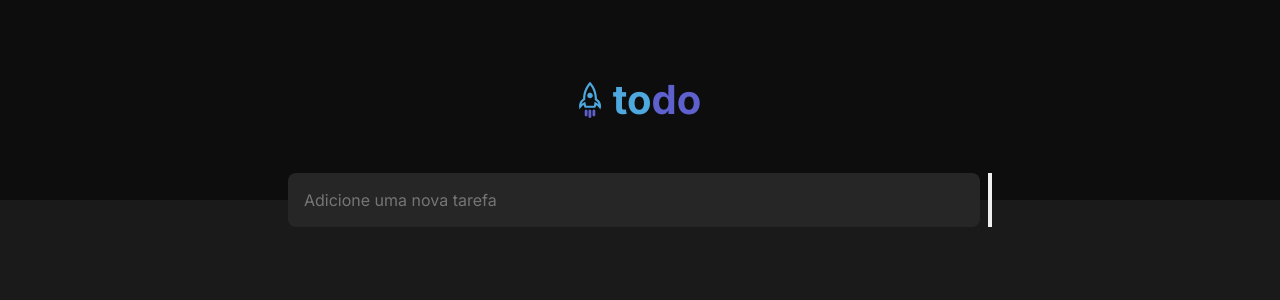
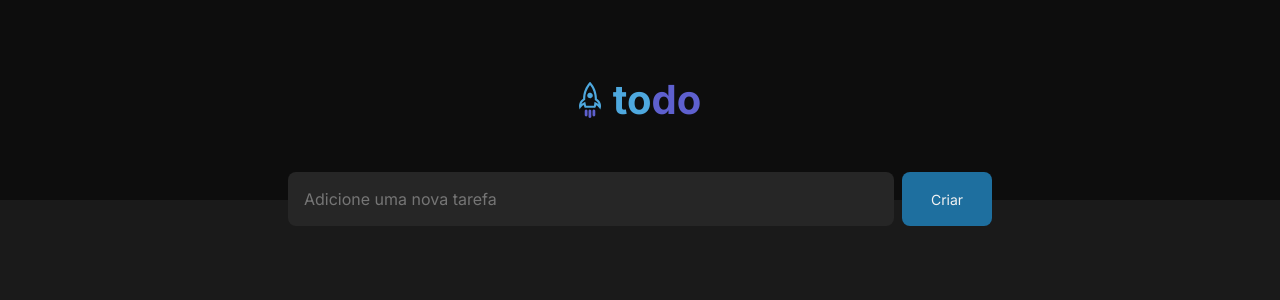
Before and after one commit to Lucas-Gonsalves/to-do_list, a React (Vite) app in the folder web/: page / in a window 1280 px wide. Shown: the top 300 px of the page. Built offline with nearby package versions, Linux system fonts and the light colour scheme.

Commit message:
created the component button

```diff
--- /dev/null
+++ b/web/src/components/Button/index.tsx
@@ -0,0 +1,26 @@
+import styles from "./styles.module.css";
+
+
+interface ButtonProps {
+  title: string;
+  type: "button" | "submit" | "reset" | undefined;
+  icon?: string;
+  onClick?: () => void;
+};
+
+export function Button({ title, type, icon, onClick }: ButtonProps) {
+  const handleClick = onClick || (() => {});
+
+  return (
+
+    <button
+      className={styles.button}
+      type={type}
+      onClick={() => handleClick()}
+    >
+      {icon && <img src={icon}/>}
+
+      {title}
+    </button>
+  );
+};
--- /dev/null
+++ b/web/src/components/Button/styles.module.css
@@ -0,0 +1,23 @@
+.button {
+  min-width: 9rem;
+  height: 4.6rem;
+
+  border: none;
+  outline: none;
+
+  border-radius: 8px;
+
+  background: var(--blue-300);
+  cursor: pointer;
+}
+
+.button:hover .button:focus{
+  filter: brightness(1.04);
+}
+
+
+@media (min-width: 425px) {
+  .button {
+    height: 5.4rem;
+  }
+}
--- a/web/src/components/Input/index.tsx
+++ b/web/src/components/Input/index.tsx
@@ -3,13 +3,13 @@ import styles from "./styles.module.css";
 import { ChangeEvent } from "react";
 
 
-interface InputAtribute {
+interface InputProps {
   value: string;
   placeHolder: string;
   onUpdateValueInput: (value: string) => void;
 };
 
-export function Input({value, placeHolder, onUpdateValueInput}: InputAtribute) {
+export function Input({value, placeHolder, onUpdateValueInput}: InputProps) {
 
   function callerOfUpdateValueInput(event: ChangeEvent<HTMLInputElement>) {
     onUpdateValueInput(event.target.value);
--- a/web/src/pages/home.tsx
+++ b/web/src/pages/home.tsx
@@ -2,6 +2,8 @@ import styles from "./styles.module.css";
 
 import { Header } from "../components/Header";
 import { Input } from "../components/Input";
+import { Button } from "../components/Button";
+
 import { useState } from "react";
 
 
@@ -30,7 +32,10 @@ export function Home() {
             onUpdateValueInput={onUpdateValueInput}
           />
 
-          <button></button>
+          <Button
+            type="submit"
+            title="Criar"
+          />
         </form>
 
       </main>
--- a/web/src/pages/styles.module.css
+++ b/web/src/pages/styles.module.css
@@ -11,7 +11,7 @@
 
   margin: 0 auto auto auto;
 
-  margin-top: -4rem;
+  margin-top: -4.4rem;
   padding: 2rem;
 }
 
@@ -26,8 +26,6 @@
 
 @media (min-width: 425px) {
   .content {
-    margin-top: -4.3rem;
-
     padding: 1.6rem;
   }
 }
```
